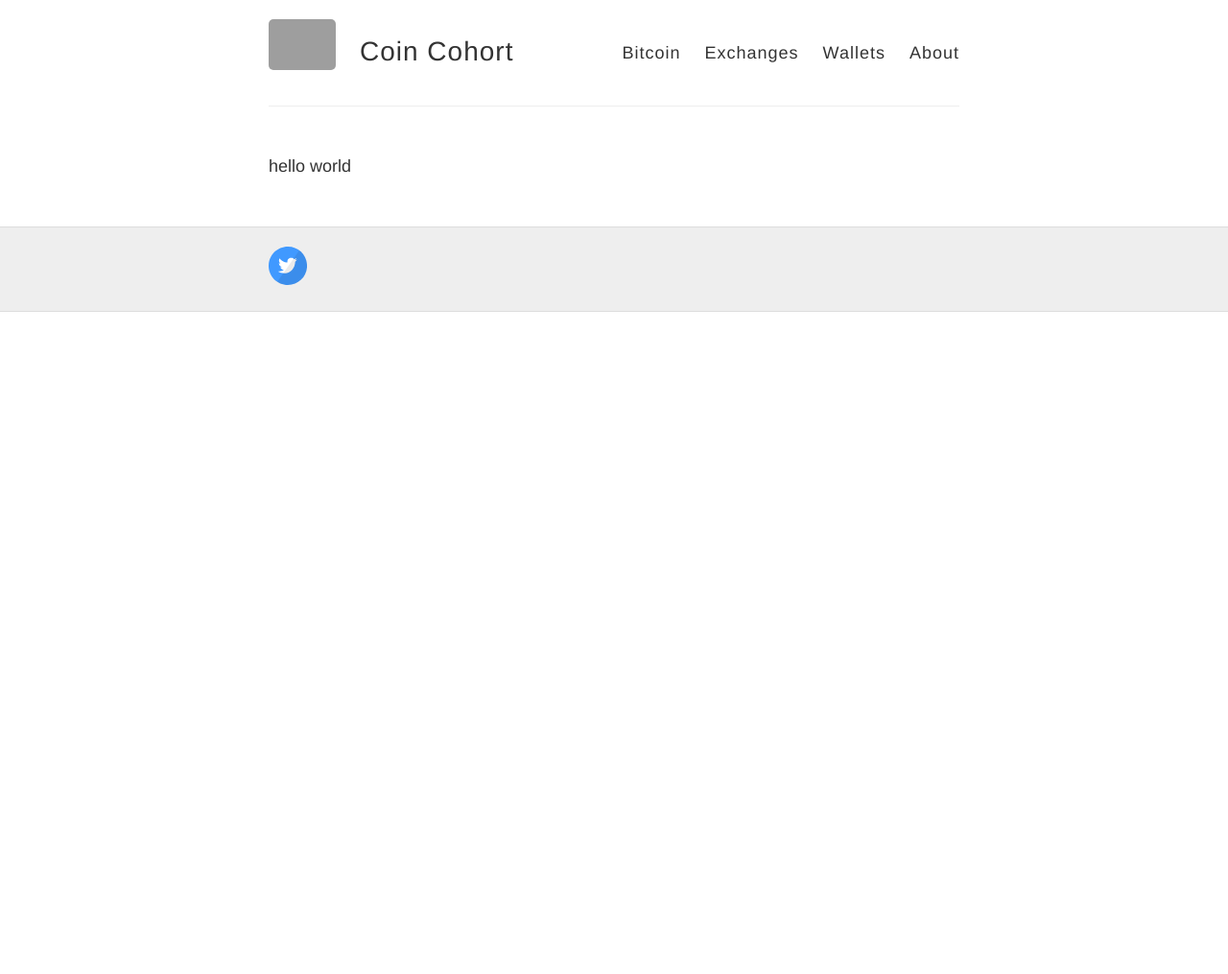
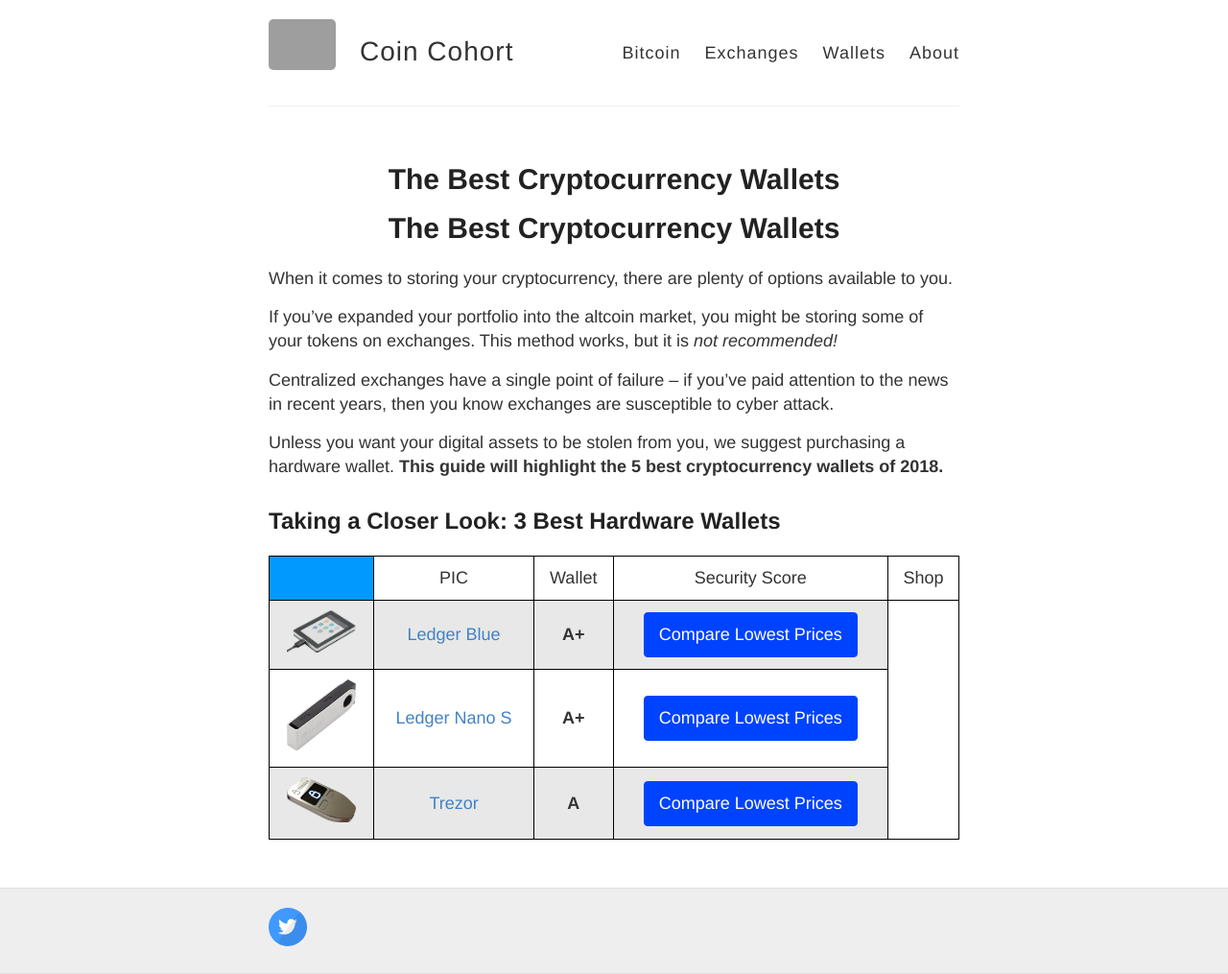
Before and after one commit to homebodygym/homebodygym, a Jekyll site: the page built from pages/wallets/wallets.md, in a window 1280 px wide. Shown: the whole page at 96% size. Built offline with Jekyll 4.4.1, drawn with Linux system fonts in a browser that asks for light colours; our own code applies the rules of GitHub Pages for plain Markdown files; a script that is not in the unit is left out; before the commit the page ends 900 px from its top, so only the background shows below that; grey boxes are pictures that could not be loaded.

Commit message:
hardware wallets page

```diff
--- a/pages/wallets/wallets.md
+++ b/pages/wallets/wallets.md
@@ -1,8 +1,46 @@
 ---
-title: "test"
-layout: default
+title: "The Best Cryptocurrency Wallets"
 permalink: "/wallets/"
-seotitle: "5 Best Cryptocurrency Hardware Wallets"
+seotitle: "5 Best Cryptocurrency Wallets: Hardware, Software, & More! (2018)"
 ---
 
-hello world
+# The Best Cryptocurrency Wallets
+
+When it comes to storing your cryptocurrency, there are plenty of options available to you.
+
+If you've expanded your portfolio into the altcoin market, you might be storing some of your tokens on exchanges. This method works, but it is *not recommended!*
+
+Centralized exchanges have a single point of failure – if you've paid attention to the news in recent years, then you know exchanges are susceptible to cyber attack.
+
+Unless you want your digital assets to be stolen from you, we suggest purchasing a hardware wallet. **This guide will highlight the 5 best cryptocurrency wallets of 2018.**
+
+## Taking a Closer Look: 3 Best Hardware Wallets
+
+<table class="basic-table">
+	<tr>
+		<th>
+			<td>PIC</td>
+			<td>Wallet</td>
+			<td>Security Score</td>
+			<td>Shop</td>
+		</th>
+	</tr>
+	<tr>
+		<td><a target="_blank" href="http://rover.ebay.com/rover/1/711-53200-19255-0/1?icep_ff3=9&pub=5575386472&toolid=10001&campid=5338296716&customid=&icep_uq=ledger+blue+wallet&icep_sellerId=&icep_ex_kw=&icep_sortBy=12&icep_catId=&icep_minPrice=&icep_maxPrice=&ipn=psmain&icep_vectorid=229466&kwid=902099&mtid=824&kw=lg"><img class="table-image" alt="ledger-blue" src="/img/wallets/ledger-blue.png" /></a></td>
+		<td><a target="_blank" href="http://rover.ebay.com/rover/1/711-53200-19255-0/1?icep_ff3=9&pub=5575386472&toolid=10001&campid=5338296716&customid=&icep_uq=ledger+blue+wallet&icep_sellerId=&icep_ex_kw=&icep_sortBy=12&icep_catId=&icep_minPrice=&icep_maxPrice=&ipn=psmain&icep_vectorid=229466&kwid=902099&mtid=824&kw=lg">Ledger Blue</a></td>
+		<td><b>A+</b></td>
+		<td><a class="big-button" target="_blank" href="http://rover.ebay.com/rover/1/711-53200-19255-0/1?icep_ff3=9&pub=5575386472&toolid=10001&campid=5338296716&customid=&icep_uq=ledger+blue+wallet&icep_sellerId=&icep_ex_kw=&icep_sortBy=12&icep_catId=&icep_minPrice=&icep_maxPrice=&ipn=psmain&icep_vectorid=229466&kwid=902099&mtid=824&kw=lg">Compare Lowest Prices</a></td>
+	</tr>
+	<tr>
+		<td><a target="_blank" href="http://rover.ebay.com/rover/1/711-53200-19255-0/1?icep_ff3=9&pub=5575386472&toolid=10001&campid=5338296716&customid=&icep_uq=ledger+nano+s&icep_sellerId=&icep_ex_kw=&icep_sortBy=12&icep_catId=&icep_minPrice=&icep_maxPrice=&ipn=psmain&icep_vectorid=229466&kwid=902099&mtid=824&kw=lg"><img class="table-image" alt="ledger-nano-s" src="/img/wallets/ledger-nano-s.png" /></a></td>
+		<td><a target="_blank" href="http://rover.ebay.com/rover/1/711-53200-19255-0/1?icep_ff3=9&pub=5575386472&toolid=10001&campid=5338296716&customid=&icep_uq=ledger+nano+s&icep_sellerId=&icep_ex_kw=&icep_sortBy=12&icep_catId=&icep_minPrice=&icep_maxPrice=&ipn=psmain&icep_vectorid=229466&kwid=902099&mtid=824&kw=lg">Ledger Nano S</a></td>
+		<td><b>A+</b></td>
+		<td><a class="big-button" target="_blank" href="http://rover.ebay.com/rover/1/711-53200-19255-0/1?icep_ff3=9&pub=5575386472&toolid=10001&campid=5338296716&customid=&icep_uq=ledger+nano+s&icep_sellerId=&icep_ex_kw=&icep_sortBy=12&icep_catId=&icep_minPrice=&icep_maxPrice=&ipn=psmain&icep_vectorid=229466&kwid=902099&mtid=824&kw=lg">Compare Lowest Prices</a></td>
+	</tr>
+	<tr>
+		<td><a target="_blank" href="http://rover.ebay.com/rover/1/711-53200-19255-0/1?icep_ff3=9&pub=5575386472&toolid=10001&campid=5338296716&customid=&icep_uq=trezor+wallet&icep_sellerId=&icep_ex_kw=&icep_sortBy=12&icep_catId=&icep_minPrice=&icep_maxPrice=&ipn=psmain&icep_vectorid=229466&kwid=902099&mtid=824&kw=lg"><img class="table-image" alt="trezor-wallet" src="/img/wallets/trezor.png" /></a></td>
+		<td><a target="_blank" href="http://rover.ebay.com/rover/1/711-53200-19255-0/1?icep_ff3=9&pub=5575386472&toolid=10001&campid=5338296716&customid=&icep_uq=trezor+wallet&icep_sellerId=&icep_ex_kw=&icep_sortBy=12&icep_catId=&icep_minPrice=&icep_maxPrice=&ipn=psmain&icep_vectorid=229466&kwid=902099&mtid=824&kw=lg">Trezor</a></td>
+		<td><b>A</b></td>
+		<td><a class="big-button" target="_blank" href="http://rover.ebay.com/rover/1/711-53200-19255-0/1?icep_ff3=9&pub=5575386472&toolid=10001&campid=5338296716&customid=&icep_uq=trezor+wallet&icep_sellerId=&icep_ex_kw=&icep_sortBy=12&icep_catId=&icep_minPrice=&icep_maxPrice=&ipn=psmain&icep_vectorid=229466&kwid=902099&mtid=824&kw=lg">Compare Lowest Prices</a></td>
+	</tr>
+</table>
--- a/style.scss
+++ b/style.scss
@@ -472,7 +472,7 @@
 
 .btn-middle:hover {
 background: #fff none repeat scroll 0 0;
-border: 1px solid #fff;
+border: 1px solid #0043ff;
 color: #4183c4;
 }
 
```
Also changed, not shown: img/wallets/ledger-blue.png (added), img/wallets/ledger-nano-s.png (added), img/wallets/trezor.png (added).
